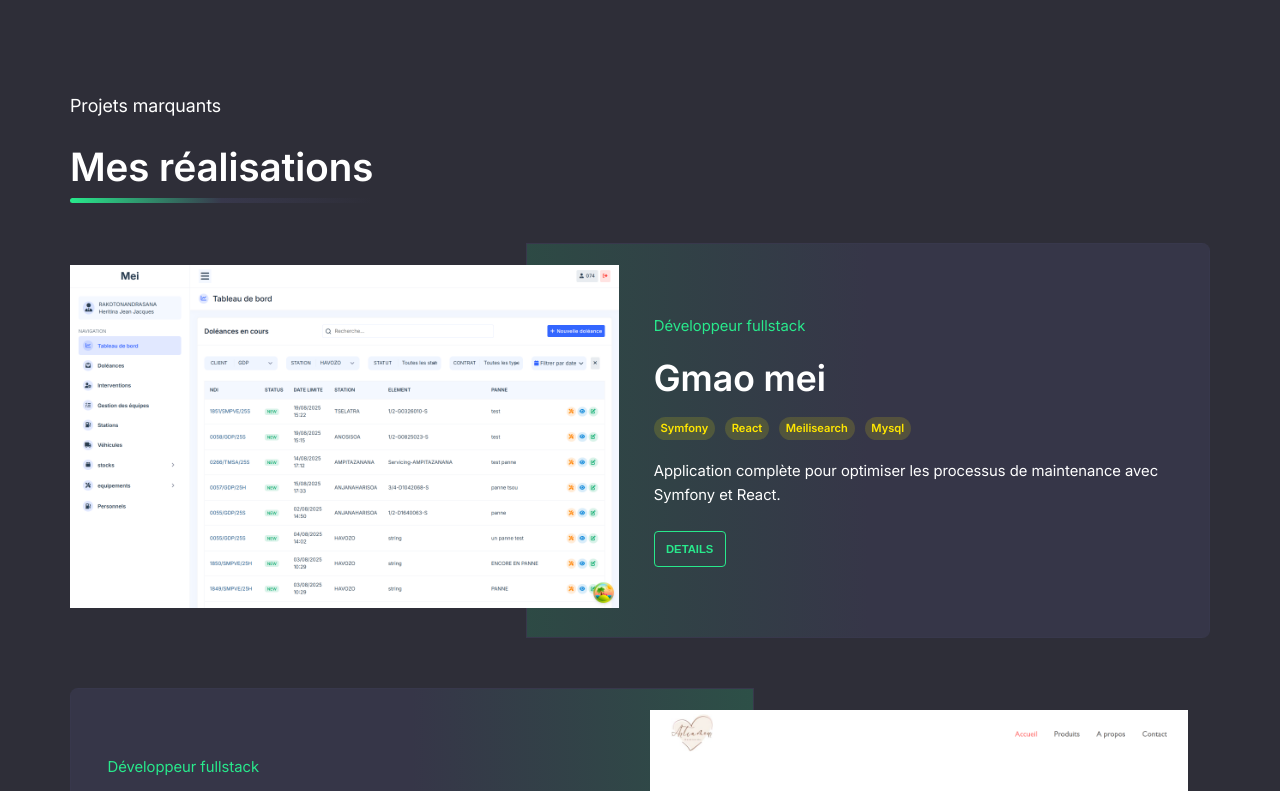
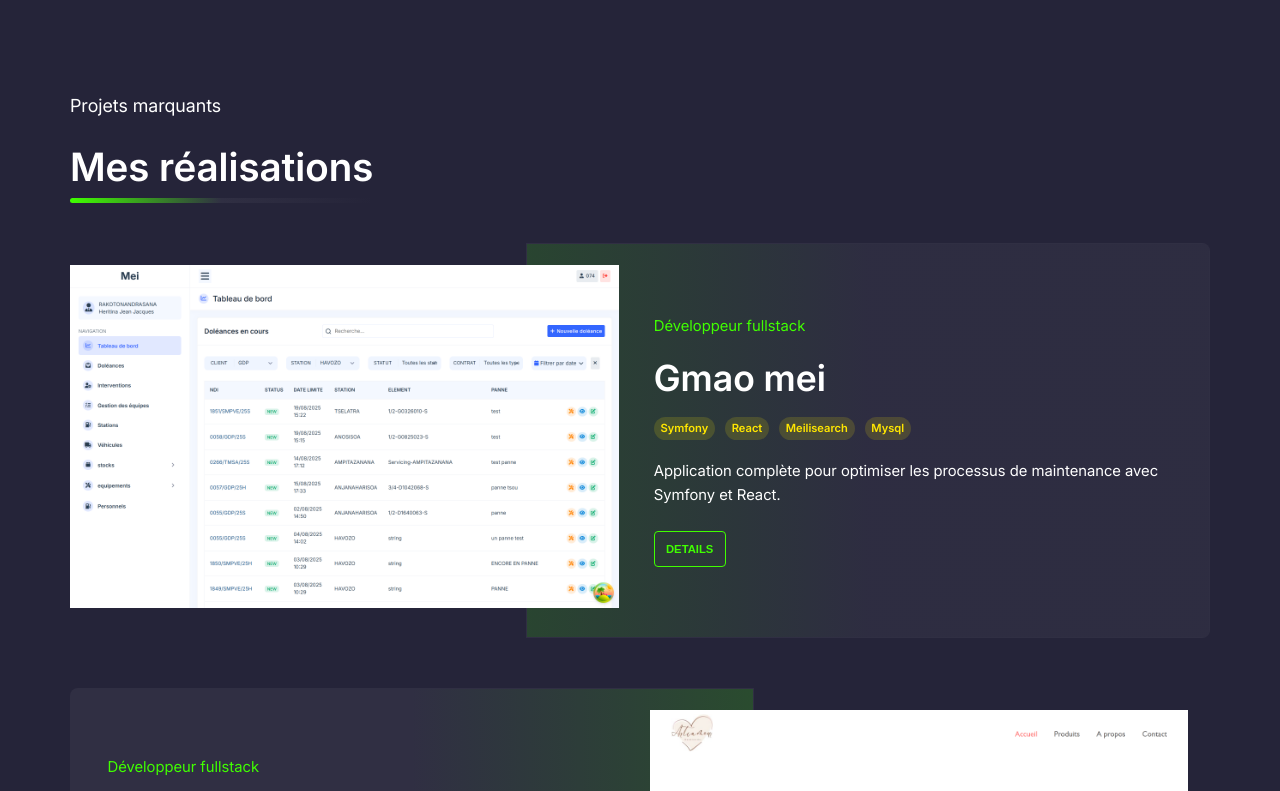
Before and after one commit to manda07tsou/portfolio, a React (Vite) app: page / in a window 1280 px wide. Shown: the part 1400-2191 px from the top of the page. Built offline with nearby package versions, Linux system fonts and the light colour scheme.

Commit message:
redising

```diff
--- a/src/assets/styles/_contacts.scss
+++ b/src/assets/styles/_contacts.scss
@@ -11,7 +11,7 @@
 
 .contact__item{
    padding: 1em;
-   background-color: rgb(var(--bg-light)/.8);
+   background-color: rgb(var(--bg-light));
    border-radius:4px 4px 0 0;
    margin-bottom: 1em;
    border-bottom: 4px solid rgb(var(--bg-light));
@@ -29,7 +29,7 @@
 }
 
 .contact__box-body{
-   background-color: rgb(var(--bg-light)/.6);
+   background-color: rgb(var(--bg-light));
    padding: 2em 1em;
    margin: 0;
    border-radius: 10px 10px 0 0;
--- a/src/assets/styles/_footer.scss
+++ b/src/assets/styles/_footer.scss
@@ -1,5 +1,5 @@
 .footer{
-   background-color: rgb(var(--bg-light)/.5);
+   background-color: rgb(var(--bg-light));
    padding: var(--padding) var(--container-padding);
 }
 
--- a/src/assets/styles/_projects.scss
+++ b/src/assets/styles/_projects.scss
@@ -8,7 +8,7 @@
    transition: .3s;
    border-radius:8px;
    overflow: hidden;
-   background-color: rgb(var(--bg-light)/.3);
+   background-color: rgb(var(--bg-light));
 }
 
 .project__body{
@@ -118,8 +118,7 @@
          width: 60%;
          height: 100%;
          position: absolute;
-         // background-color: rgb(var(--bg-light)/.8);
-         background: linear-gradient(to right, rgb(var(--bg-light)/.8),  rgb(var(--bg-light)/.8), rgb(var(--primary)/.18));
+         background: linear-gradient(to right, rgb(var(--bg-light)),  rgb(var(--bg-light)), rgb(var(--primary)/.18));
          border: 1px solid rgb(var(--bg-light));
          z-index: -1;
       }
--- a/src/assets/styles/_variable.scss
+++ b/src/assets/styles/_variable.scss
@@ -1,10 +1,11 @@
 :root{
-   --bg:46 46 56;
-   // --bg-light:69 73 110;
-   --bg-light:56 56 76;
+   --bg:37 36 57;
+   // --bg-light:56 56 76;
+   --bg-light:48 47 67;
    --border: 69 73 110;
    --color:#fff;
-   --primary: 40 233 140;
+   // --primary: 40 233 140;
+   --primary:64 255 0;
    --primary-inversed: #302f2f;
    --orange: 255 122 0;
    --purple: 173 0 255;
```
